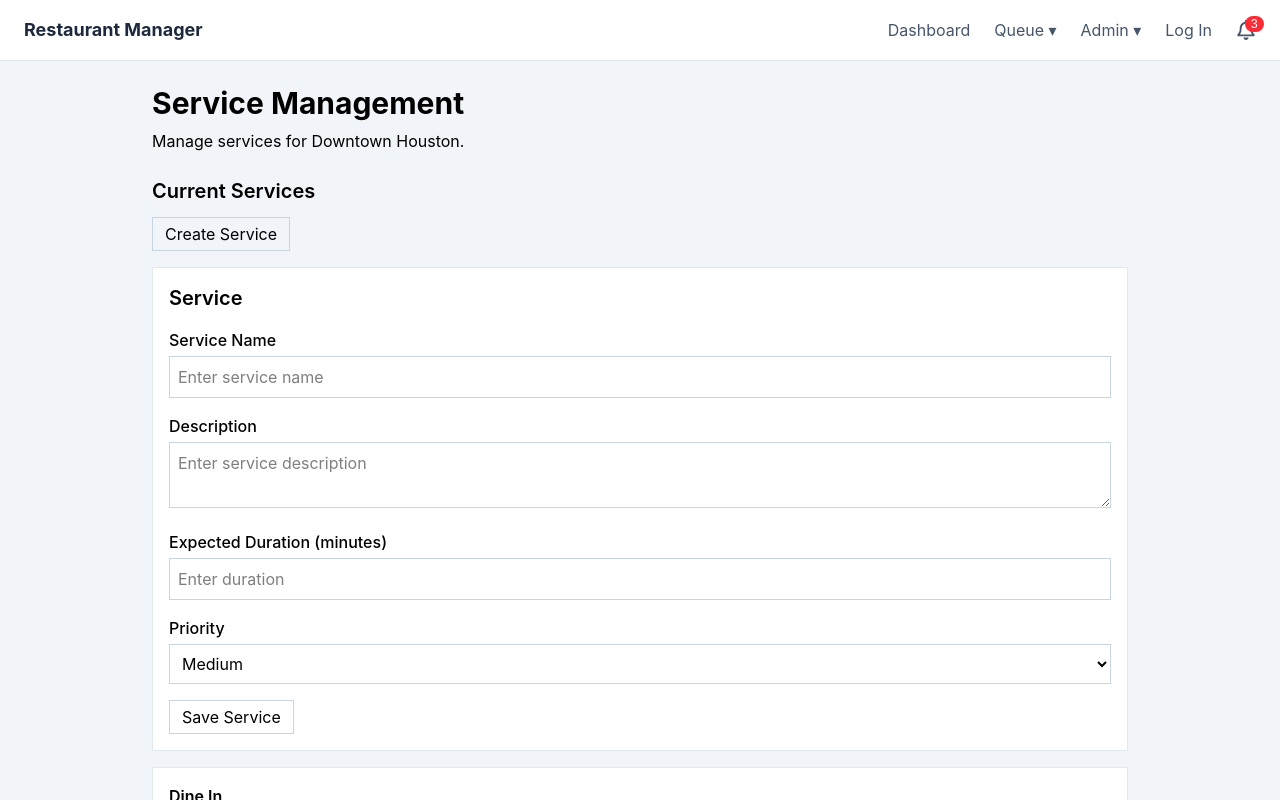
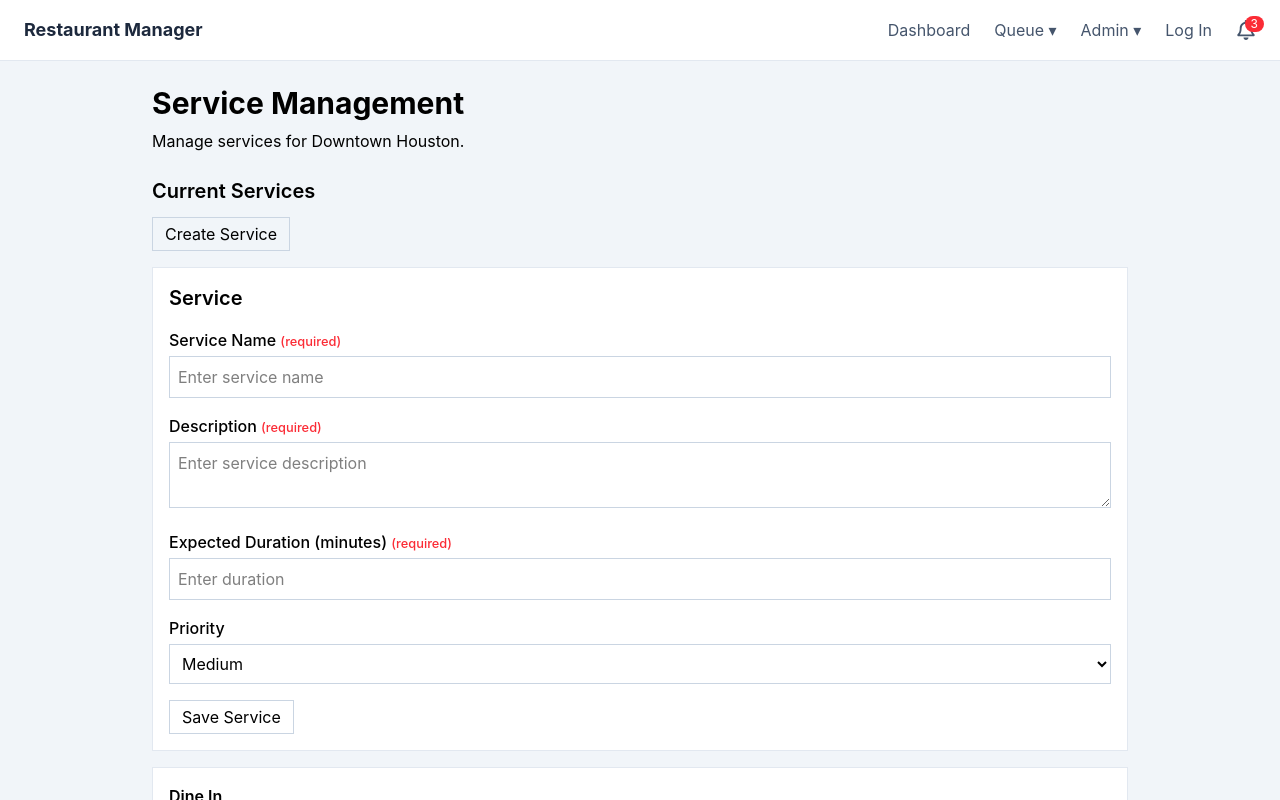
Before and after one commit to usmaan677/RestaurantProject, a React (Vite) app in the folder frontend/: page /admin/services in a window 1280 px wide. Both pictures are taken after a click on the button "Create Service". Shown: the top 800 px of the page. Built offline with nearby package versions, Linux system fonts and the light colour scheme.

Commit message:
added required tag

```diff
--- a/frontend/src/pages/ServiceManagement.jsx
+++ b/frontend/src/pages/ServiceManagement.jsx
@@ -86,7 +86,7 @@ function ServiceManagement() {
         <div className="mt-4 border border-slate-200 bg-white p-4">
           <h2 className="text-xl font-semibold">Service</h2>
 
-          <label className="mt-4 block font-medium">Service Name</label>
+          <label className="mt-4 block font-medium">Service Name <small className="text-red-500">(required)</small></label>
           <input
             type="text"
             value={serviceName}
@@ -96,7 +96,7 @@ function ServiceManagement() {
             placeholder="Enter service name"
           />
 
-          <label className="mt-4 block font-medium">Description</label>
+          <label className="mt-4 block font-medium">Description <small className="text-red-500">(required)</small></label>
           <textarea
             value={description}
             onChange={(e) => setDescription(e.target.value)}
@@ -105,7 +105,7 @@ function ServiceManagement() {
           />
 
           <label className="mt-4 block font-medium">
-            Expected Duration (minutes)
+            Expected Duration (minutes) <small className="text-red-500">(required)</small>
           </label>
           <input
             type="number"
```
Also changed, not shown: 1 other file (tests, documents, lock files or other folders).
